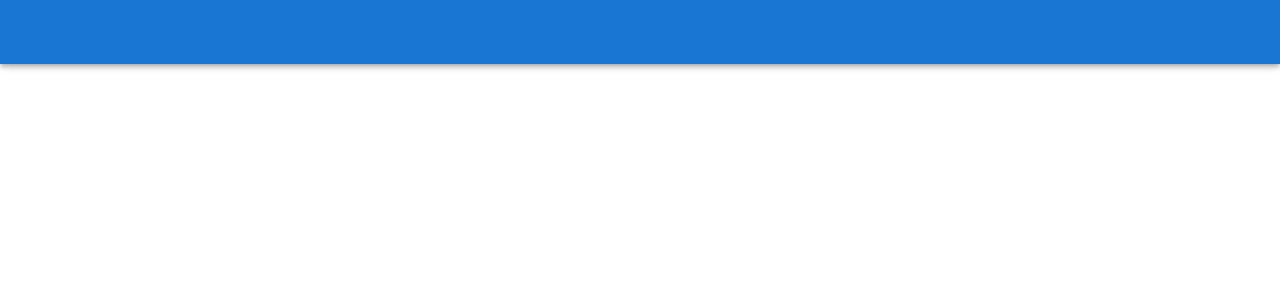
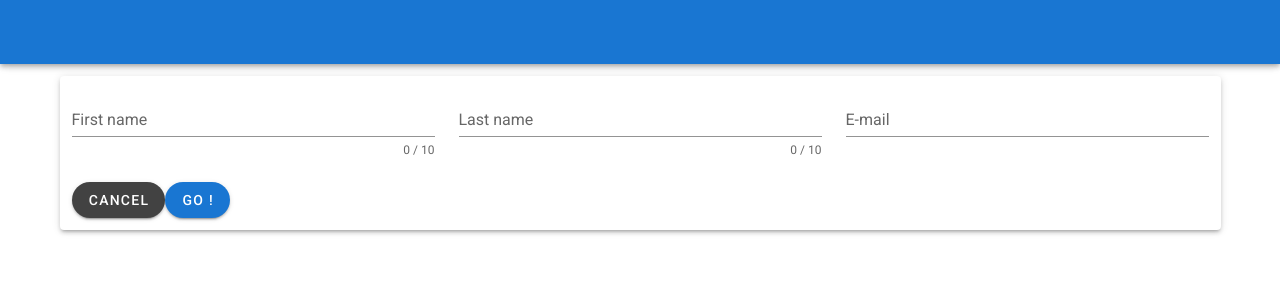
Before and after one commit to GeoffreyLG/groupomania, a Vue app in the folder groupomania/: page /subscribe in a window 1280 px wide. Shown: the top 300 px of the page. Built offline with nearby package versions, Linux system fonts and the light colour scheme.

Commit message:
With subscribe page

```diff
--- a/groupomania/src/components/Home.vue
+++ b/groupomania/src/components/Home.vue
@@ -25,7 +25,7 @@
         </v-row>
         <v-row class="text-center">
             <v-col>
-            <v-btn elevation="2" rounded color="secondary">
+            <v-btn elevation="2" rounded color="secondary" to="/subscribe">
                 S'inscrire
             </v-btn>
             </v-col>
--- a/groupomania/src/router/index.js
+++ b/groupomania/src/router/index.js
@@ -2,7 +2,7 @@
 import Router from 'vue-router'
 import Home from '@/components/Home'
 import Signin from '@/views/signin'
-
+import Subscribe from '@/views/subscribe'
 Vue.use(Router)
 
 export default new Router({
@@ -17,6 +17,11 @@
       name: 'signin',
       component: Signin
     },
+    {
+      path: '/subscribe',
+      name: 'subscribe',
+      component: Subscribe
+    },
   ],
   mode: 'history'
 })
--- /dev/null
+++ b/groupomania/src/views/subscribe.vue
@@ -0,0 +1,57 @@
+<template>
+  <v-container>
+    <v-card elevation="3">
+      <v-form v-model="valid">
+        <v-container>
+          <v-row>
+            <v-col
+              cols="12"
+              md="4"
+            >
+              <v-text-field
+                v-model="firstname"
+                :rules="nameRules"
+                :counter="10"
+                label="First name"
+                required
+              ></v-text-field>
+            </v-col>
+
+            <v-col
+              cols="12"
+              md="4"
+            >
+              <v-text-field
+                v-model="lastname"
+                :rules="nameRules"
+                :counter="10"
+                label="Last name"
+                required
+              ></v-text-field>
+            </v-col>
+
+            <v-col
+              cols="12"
+              md="4"
+            >
+              <v-text-field
+                v-model="email"
+                :rules="emailRules"
+                label="E-mail"
+                required
+              ></v-text-field>
+            </v-col>
+          </v-row>
+        </v-container>
+        <v-container>
+          <v-btn elevation="2" rounded color="secondary" to="/">
+              Cancel
+          </v-btn>
+          <v-btn elevation="2" rounded color="primary">
+              Go !
+          </v-btn>
+        </v-container>
+      </v-form>
+    </v-card>
+  </v-container>
+</template>
```
